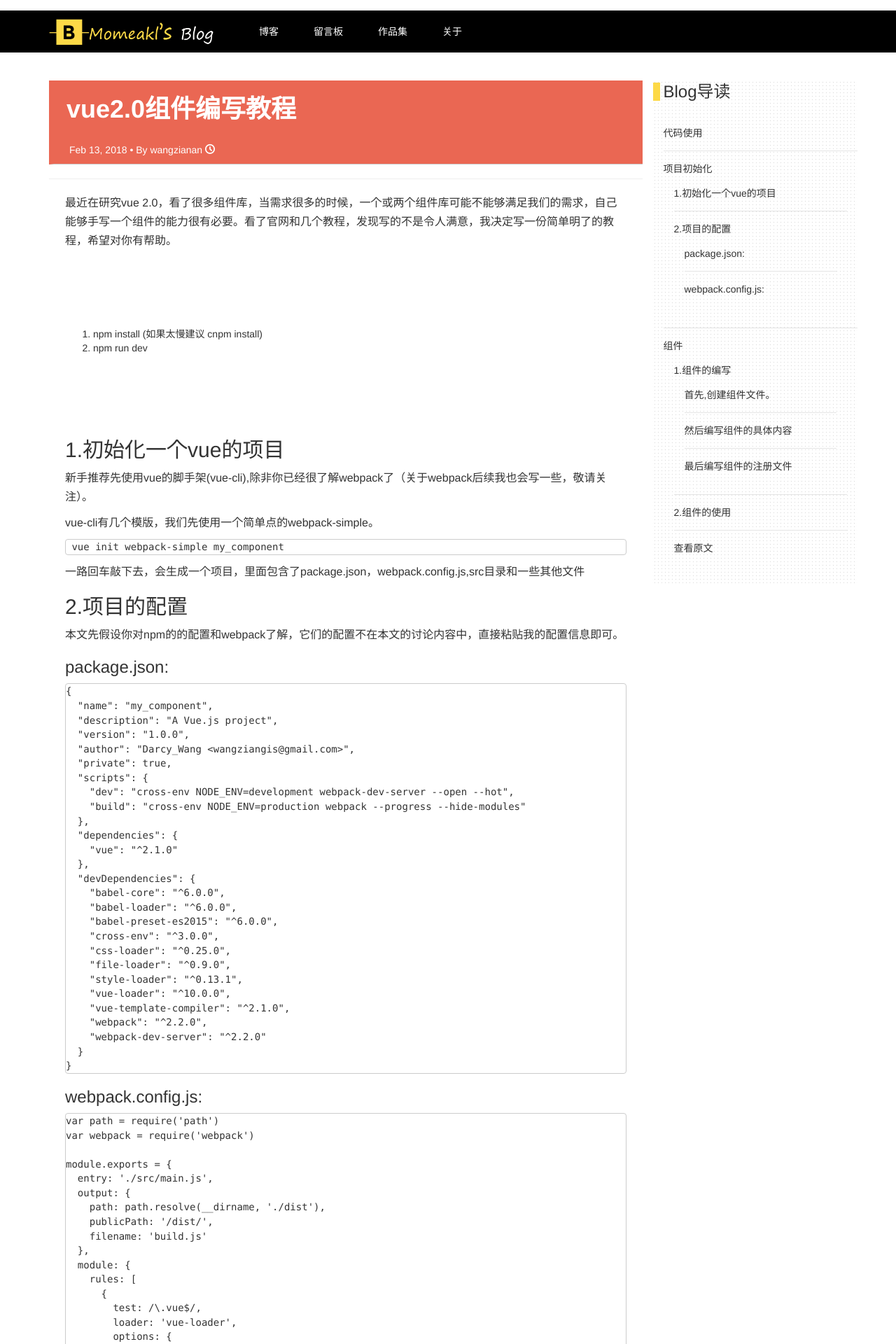
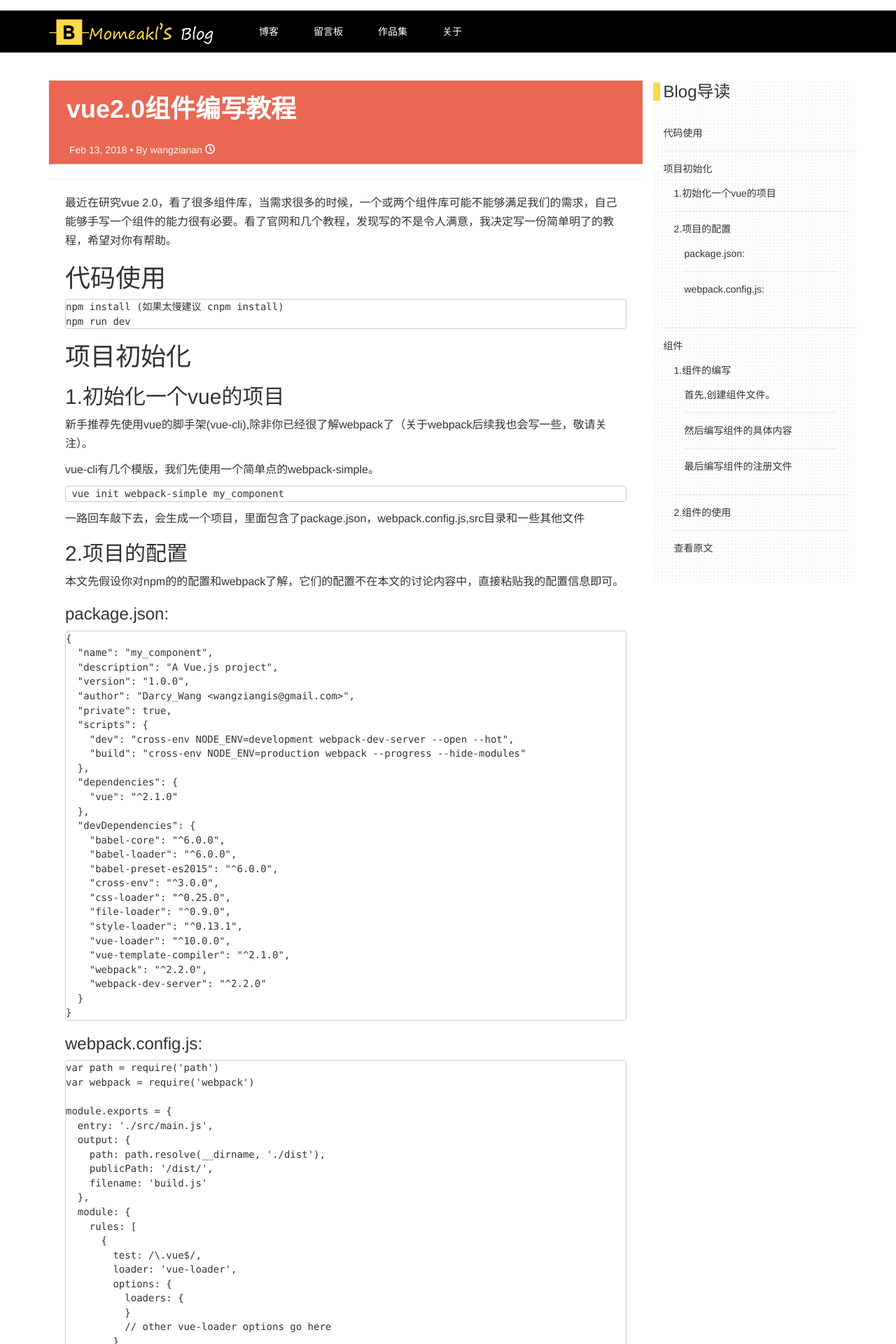
Before and after one commit to momeakl/momeakl.github.io, a Jekyll site: the page built from _posts/2018-02-11-vue2.0.md, in a window 1280 px wide. Shown: the top 1920 px of the page at 70% size. Built offline with Jekyll 4.4.1, drawn with Linux system fonts in a browser that asks for light colours; nearby versions of some CDN libraries; some web fonts are replaced; comment, search, counter and statistics services are not loaded; a style sheet for code colours, icons or effects is not loaded; some of the changed lines change nothing that is shown.

Commit message:
style change

```diff
--- a/_posts/2018-02-11-vue2.0.md
+++ b/_posts/2018-02-11-vue2.0.md
@@ -16,8 +16,8 @@ categories: vue
 
 
 # 代码使用
-1. npm install (如果太慢建议 cnpm install)
-2. npm run dev
+    npm install (如果太慢建议 cnpm install)
+    npm run dev
 
 # 项目初始化 #
 ## 1.初始化一个vue的项目
--- a/static/css/index.css
+++ b/static/css/index.css
@@ -478,6 +478,9 @@ div.post{
 }
 
 .post h1{
+    color: #333;
+}
+.post header h1{
     padding: 23px 15px 20px 18px;
     font-weight: bold;
     line-height: 36px;
```
